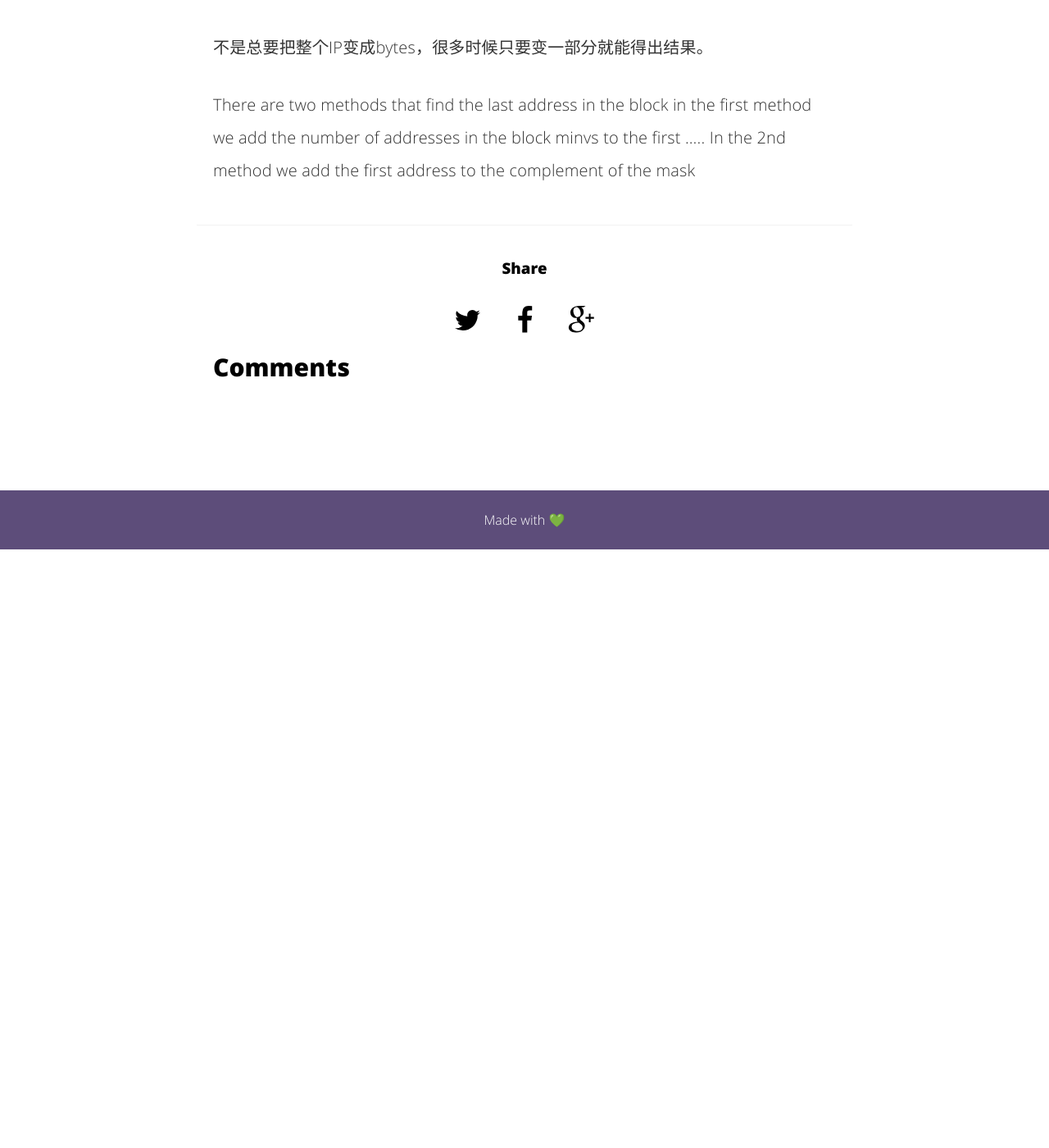
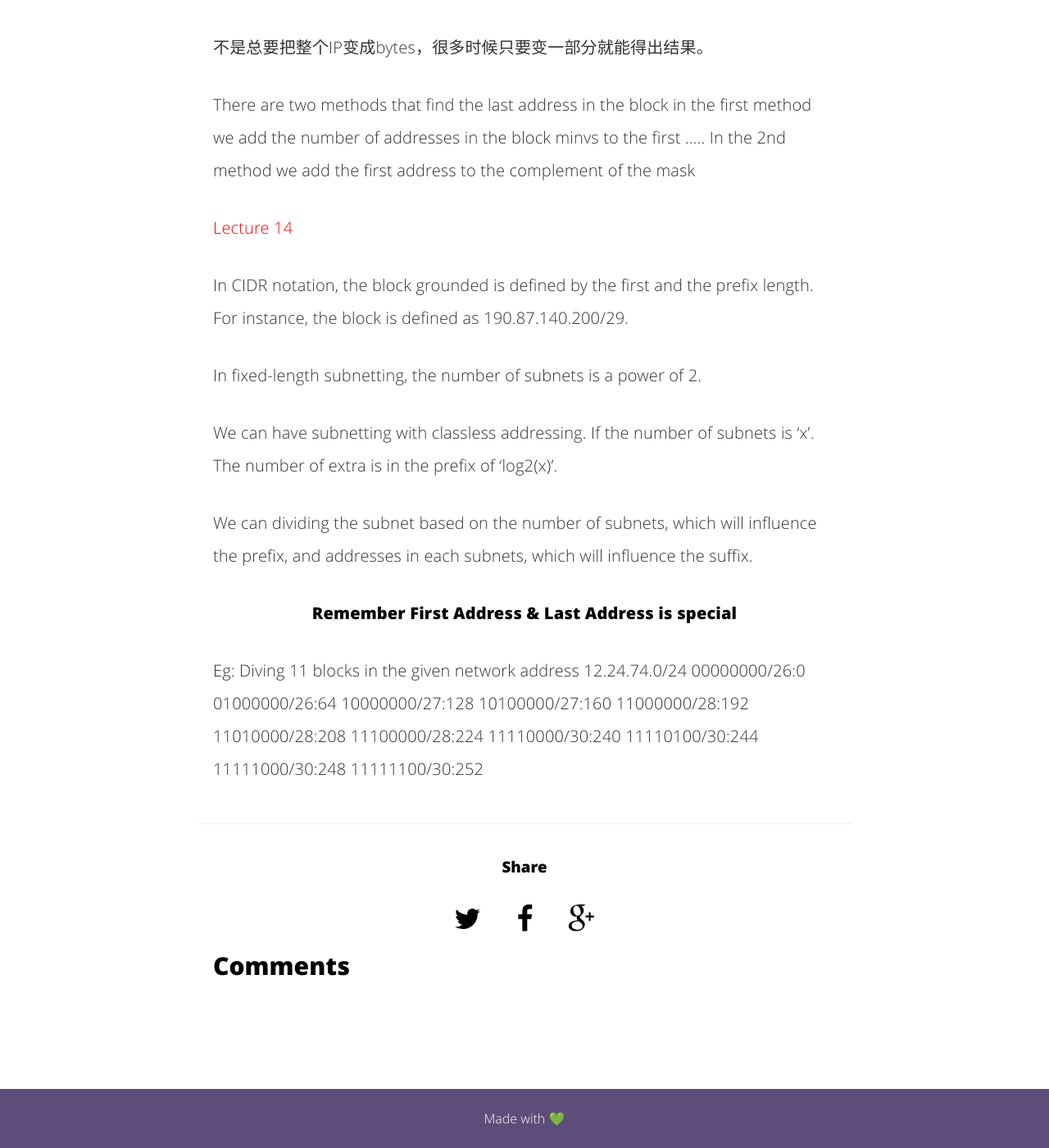
Before and after one commit to GSephrioth/gsephrioth.github.com, a Jekyll site: the page built from _posts/2017-01-19-Internet-communication-Class-Notes.md, in a window 1280 px wide and 1400 px high, scrolled down 24027 px. Shown: the whole window at 82% size. Built offline with Jekyll 4.4.1, drawn with Linux system fonts in a browser that asks for light colours; comment, search, counter and statistics services are not loaded; before the commit the page ends 24697 px from its top, so only the background shows below that.

Commit message:
Updated TCP/IP protocol suite
- add lecture 14

```diff
--- a/_posts/2017-01-19-Internet-communication-Class-Notes.md
+++ b/_posts/2017-01-19-Internet-communication-Class-Notes.md
@@ -451,3 +451,28 @@ We can "AND" the mask and the address to find the first address.
 
 There are two methods that find the last address in the block in the first method we add the number of addresses in the block minvs to the first .....
 In the 2nd method we add the first address to the complement of the mask
+
+<p style="color:red">Lecture 14</p>
+
+In CIDR notation, the block grounded is defined by the first and the prefix length. For instance, the block is defined as 190.87.140.200/29.
+
+In fixed-length subnetting, the number of subnets is a power of 2.
+
+We can have subnetting with classless addressing. If the number of subnets is 'x'. The number of extra is in the prefix of 'log2(x)'.
+
+We can dividing the subnet based on the number of subnets, which will influence the prefix, and addresses in each subnets, which will influence the suffix.
+
+<h4 style="text-align:center">Remember First Address & Last Address is special</h4>
+
+Eg: Diving 11 blocks in the given network address 12.24.74.0/24
+00000000/26:0
+01000000/26:64
+10000000/27:128
+10100000/27:160
+11000000/28:192
+11010000/28:208
+11100000/28:224
+11110000/30:240
+11110100/30:244
+11111000/30:248
+11111100/30:252
```
